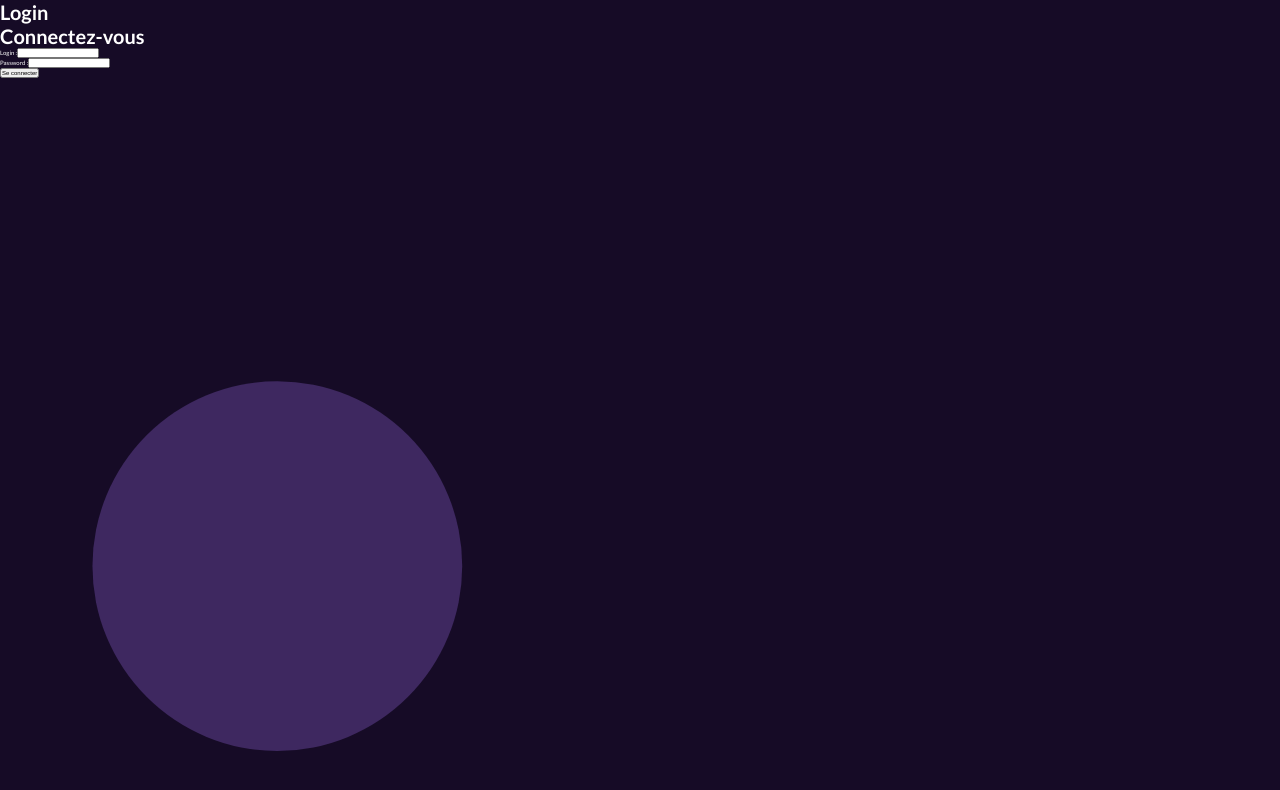
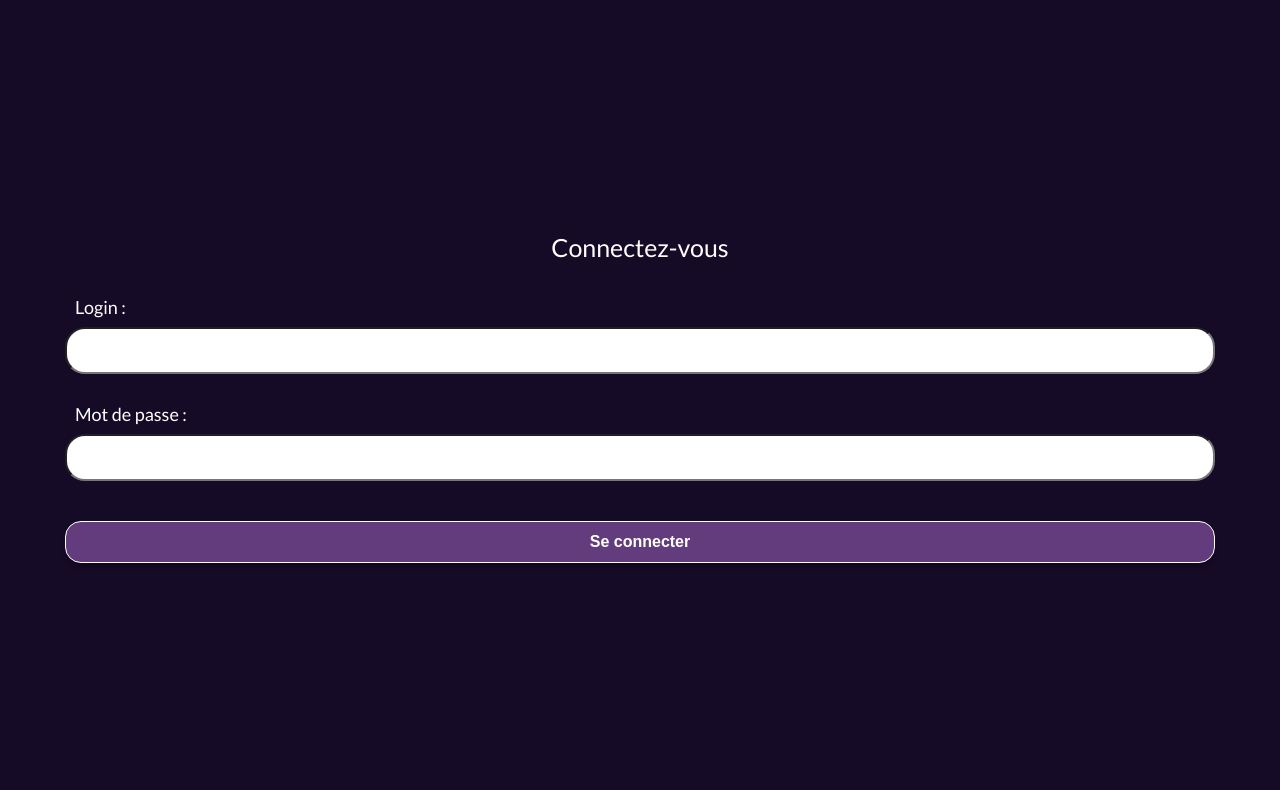
Before and after one commit to AllanLat/awen-g-asso-frontend, a React (Create React App) app: page /login in a window 1280 px wide. Shown: the top 790 px of the page. Built offline with nearby package versions, Linux system fonts and the light colour scheme.

Commit message:
fetch /login + transfert info user à la home

```diff
--- a/src/App.css
+++ b/src/App.css
@@ -27,6 +27,10 @@
 
 :root {
   --fontPrimary: #FFF;
+  --fontSecondary: #160B26;
+  --backgroundPrimary: #160B26;
+  --primaryButton: #633C7D;
+  --primaryButtonHover: #8D549A;
 }
 
 * {
@@ -36,6 +40,7 @@
   list-style: none;
   text-decoration: none;
   font-size: 62.5%;
+  line-height: 2rem;
 }
 
 body {
--- a/src/App.js
+++ b/src/App.js
@@ -8,7 +8,7 @@ function App() {
   return (
     <div className="App">
         <Routes>
-          <Route path="/" element={<Home />} />
+          <Route path="/home" element={<Home />} />
           <Route path="/login" element={<Login />} />
         </Routes>
     </div>
--- a/src/Pages/Home/index.jsx
+++ b/src/Pages/Home/index.jsx
@@ -1,6 +1,11 @@
 import React from 'react'
 
 const Home = () => {
+  const userId = sessionStorage.getItem('userId')
+  const associationId = sessionStorage.getItem('associationId')
+  const userLvl = sessionStorage.getItem('userLvl')
+  const userToken = sessionStorage.getItem('token')
+  console.log(userId, associationId, userLvl, userToken)
   return (
     <h1>Home</h1>
   )
--- a/src/Pages/Login/index.css
+++ b/src/Pages/Login/index.css
@@ -0,0 +1,28 @@
+.login-page {
+    width: 100%;
+    height: 100vh;
+    background-color: var(--backgroundPrimary);
+    display: flex;
+    justify-content: center;
+    align-items: center;
+}
+
+.login-page h1 {
+    font-size: 2.5rem;
+    font-weight: 400;
+    margin-bottom: 1rem;
+}
+
+.login-form {
+    width: 100%;
+    padding-inline: 6.5rem;
+    text-align: center;
+    display: flex;
+    flex-direction: column;
+    align-items: center;
+    gap: 3rem;
+}
+
+.login-form button {
+    margin-top: 1rem;
+}
--- a/src/Pages/Login/index.jsx
+++ b/src/Pages/Login/index.jsx
@@ -1,28 +1,53 @@
 import './index.css';
 import { useForm } from 'react-hook-form';
 import Input from '../../components/Input';
+import FormButton from '../../components/FormButton';
+import { useNavigate } from 'react-router-dom';
 
 const Login = () => {
     const { register, handleSubmit } = useForm();
+    const navigate = useNavigate();
 
-    const onSubmit = (data) => {
+    const onSubmit = async(data) => {
         // transform data to json
-        data = JSON.stringify(data);
-        console.log(data);
+        const body = JSON.stringify(data);
+        try {
+            const response = await fetch('http://localhost:8080/api/v1/login', {
+                method: 'POST',
+                headers: {
+                    'Content-Type': 'application/json'
+                },
+                body: body
+            })
+            const result = await response.json();
+            if (response.status === 200) {
+                sessionStorage.setItem('token', result.token);
+                sessionStorage.setItem('userId', parseInt(result.userId));
+                sessionStorage.setItem('associationId', result.associationId);
+                sessionStorage.setItem('userLvl', parseInt(result.userLvl));
+                navigate('/home');
+            }
+
+            if (response.status === 401) {
+                alert('Identifiant ou mot de passe incorrect');
+            }
+
+        } catch (error) {
+            console.log(error)
+        }
     }
 
     return (
-        <>
-            <h1>Login</h1>
-            <div className="login-page">
-                <form className='login-form' onSubmit={handleSubmit(onSubmit)}>
-                    <h1>Connectez-vous</h1>
-                    <Input value='login' type='text' register={register}/>
-                    <Input value='password' type='password' required register={register}/>
-                    <button type='submit'>Se connecter</button>
-                </form>
-            </div>
-        </>
+
+        <div className="login-page">
+            <form className='login-form' onSubmit={handleSubmit(onSubmit)}>
+                <h1>Connectez-vous</h1>
+                <Input value='login' text='Login' type='text' register={register} />
+                <Input value='password' text='Mot de passe' type='password' required register={register} />
+                <FormButton type='submit' text='Se connecter' />
+            </form>
+        </div>
+
     )
 }
 
--- /dev/null
+++ b/src/components/FormButton/index.css
@@ -0,0 +1,17 @@
+.form-button {
+    cursor: pointer;
+    width: 100%;
+    font-size: 1.6rem;
+    background: var(--primaryButton);
+    color: var(--fontPrimary);
+    border: 1px solid #FFFFFF;
+    box-shadow: 0px 4px 4px rgba(0, 0, 0, 0.25);
+    border-radius: 16px;
+    padding: 1rem;
+    font-weight: 700;
+    transition: all ease-in-out 0.3s;
+}
+
+.form-button:hover {
+    background: var(--primaryButtonHover);
+}
--- /dev/null
+++ b/src/components/FormButton/index.jsx
@@ -0,0 +1,9 @@
+import './index.css';
+
+const FormButton = ({type, text}) => {
+    return (
+        <button className='form-button' type={type}>{text}</button>
+    )
+}
+
+export default FormButton
--- a/src/components/Input/index.css
+++ b/src/components/Input/index.css
@@ -0,0 +1,19 @@
+.input-group {
+    width: 100%;
+    display: flex;
+    flex-direction: column;
+    text-align: start;
+    gap: 1rem;
+}
+
+.input-group label {
+    margin-left: 1rem;
+    font-size: 1.8rem;
+}
+
+.input-group input {
+    border-radius: 20px;
+    padding: 1rem 1.5rem;
+    font-size: 2rem;
+    color: var(--fontSecondary);
+}
--- a/src/components/Input/index.jsx
+++ b/src/components/Input/index.jsx
@@ -1,11 +1,10 @@
-const Input = ({ value, type, register, required }) => {
-    function capitalize(str) {
-        return str.charAt(0).toUpperCase() + str.slice(1);
-    }
+import './index.css'
+
+const Input = ({ value, type, text, register, required }) => {
 
     return (
         <div className='input-group'>
-            <label htmlFor={value}>{capitalize(value)} :</label>
+            <label htmlFor={value}>{text} :</label>
             <input type={type} required={required} id={value} name={value} {...register(value)}/>
         </div>
     )
```
